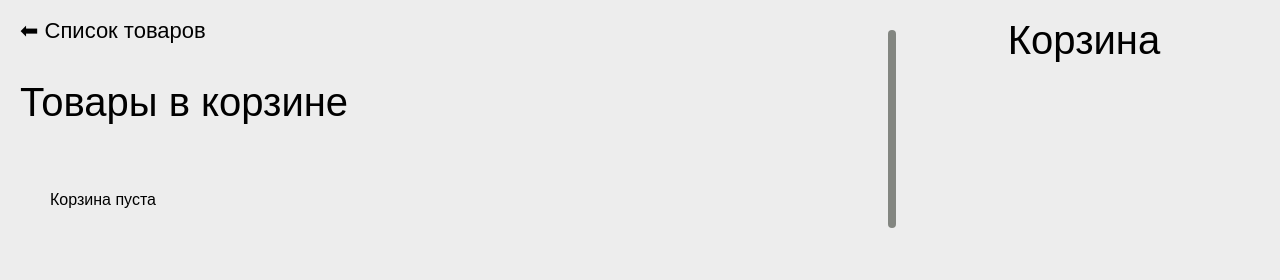
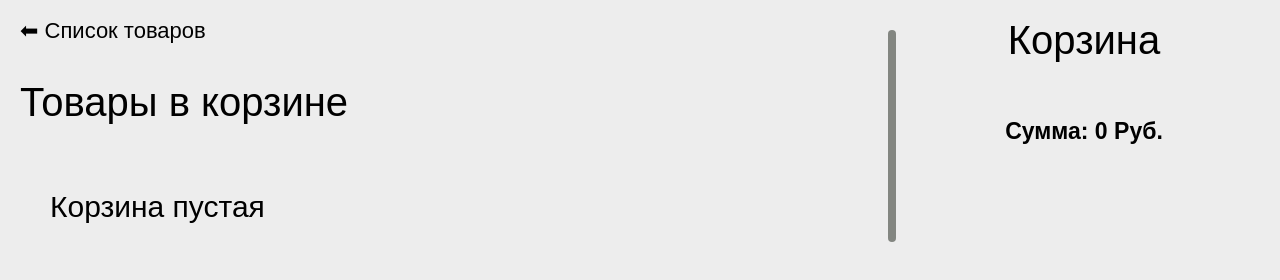
Before and after one commit to IlyaToktaulov/eCommerce, a website built with Parcel: page src/pages/bag.html in a window 1280 px wide. Built offline with nearby package versions, Linux system fonts and the light colour scheme; some packages are replaced by stand-ins of ours; no server answers; the database is empty; a web font is replaced by a local one.

Commit message:
Added the display of the amount of goods to the bag

```diff
--- a/src/pages/bag.html
+++ b/src/pages/bag.html
@@ -19,6 +19,7 @@
         <section class="js-bag bag-section">
             <h2 class="bag-title">Корзина</h2>
             <div class="js-bag-output bag-output"></div>
+            <div class="js-bag-sum-output bag-sum-output"></div>
         </section>
     </div>
 
--- a/src/script/bag/controller-bag.js
+++ b/src/script/bag/controller-bag.js
@@ -5,15 +5,17 @@ export class Controller_Bag {
     constructor() {
         this.model = new Model_Bag({
             getBagItemsForIcons: this.bagItemsForIcons,
-            getItemForIcons: this.itemForIcon
+            getItemForIcons: this.itemForIcon,
+            getBagSum: this.getSumForRender
         });
         this.view = new View_Bag();
     }
 
-    initBagIcons = () => {
+    init = () => {
         const bag = this.model.getBag();
         this.view.getRenderIcon(bag);
         this.view.renderBagOverview(bag);
+        this.model.bagSum(bag);
     }
 
     addItemToBag = (item) => {
@@ -27,4 +29,8 @@ export class Controller_Bag {
     itemForIcon = (item) => {
         this.view.renderIcon(item);
     }
+
+    getSumForRender = (sum) => {
+        this.view.renderBagSum(sum);
+    }
 }
--- a/src/script/bag/model-bag.js
+++ b/src/script/bag/model-bag.js
@@ -1,11 +1,13 @@
 export class Model_Bag {
     constructor({
         getBagItemsForIcons,
-        getItemForIcons
+        getItemForIcons,
+        getBagSum
     }) {
         this.bag = JSON.parse(localStorage.getItem('bag')) || [];
         this.getBagItemsForIcons = getBagItemsForIcons;
         this.getItemForIcons = getItemForIcons;
+        this.getBagSum = getBagSum;
     }
 
     add = (item) => {
@@ -33,4 +35,14 @@ export class Model_Bag {
     getBag = () => {
         return this.bag;
     }
+
+    bagSum = (bag) => {
+        let sum = 0;
+
+        bag.forEach(item => {
+            sum += Number(item.price) * item.quantity;
+        });
+
+        this.getBagSum(sum);
+    }
 }
--- a/src/script/bag/view-bag.js
+++ b/src/script/bag/view-bag.js
@@ -2,6 +2,7 @@ export class View_Bag {
     constructor () {
         this.bagOutputNode = document.querySelector('.js-bag-output');
         this.bagOverviewOutputNode = document.querySelector('.js-bag-overview-output');
+        this.bagSumOutputNode = document.querySelector('.js-bag-sum-output');
     }
 
     getRenderIcon = (items) => {
@@ -32,7 +33,7 @@ export class View_Bag {
     renderBagOverview = (items) => {
 
         if (!items || items.length === 0) {
-            this.bagOverviewOutputNode.innerHTML = 'Корзина пуста';
+            this.bagOverviewOutputNode.innerHTML = `<p class='empty-bag-text'>Корзина пустая</p>`;
             return;
         } else {
             if (!this.bagOverviewOutputNode) {
@@ -41,7 +42,6 @@ export class View_Bag {
                 this.bagOverviewOutputNode.innerHTML = '';
 
                 items.forEach(item => {
-                    console.log(item);
 
                     this.bagOverviewOutputNode.innerHTML += `
                         <div class='overview-card'>
@@ -50,7 +50,7 @@ export class View_Bag {
                                 <h3 class='bag-card-title'>${item.model}</h3>
                                 <p class='bag-card-series'>${item.series}</p>
                                 <p class='bag-card-description'>${item.description}</p>
-                                <p class='bag-card-price'>${item.price} Руб x ${item.quantity}</p>
+                                <p class='bag-card-price'>${item.price*item.quantity} Руб</p>
                                 <p class='bag-card-quantity'>${item.quantity} шт</p>
                             </div>
                         </div>
@@ -59,4 +59,16 @@ export class View_Bag {
             }
         }
     }
+
+    renderBagSum = (sum) => {
+
+        if(!this.bagSumOutputNode) {
+            return;
+        } else {
+            this.bagSumOutputNode.innerHTML = `
+                <p class='bag-sum'>Сумма: ${sum} Руб.</p>
+            ` ;
+        }
+
+    }
 }
--- a/src/script/index.js
+++ b/src/script/index.js
@@ -9,4 +9,4 @@ const catalog = new Controller_Catalog({
 const bag = new Controller_Bag();
 
 catalog.init();
-bag.initBagIcons();
+bag.init();
--- a/src/style/bag/bag.css
+++ b/src/style/bag/bag.css
@@ -125,3 +125,16 @@
 .bag-card-description {
     margin-bottom: 80px;
 }
+
+.bag-sum-output {
+    margin-top: 20px;
+}
+
+.bag-sum {
+    font-size: 23px;
+    font-weight: 600;
+}
+
+.empty-bag-text {
+    font-size: 30px;
+}
```
